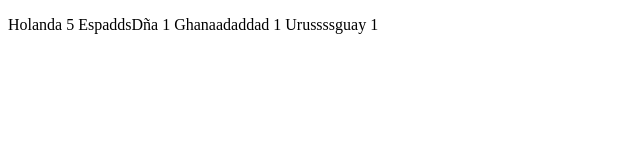
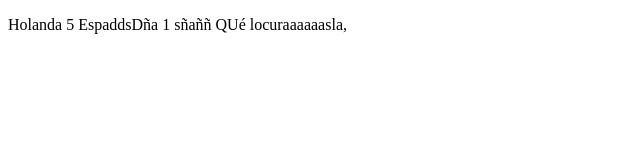
Before and after one commit to bsmvlovicb/proyectoDemoCursoPrework, a plain HTML site: page index.html in a window 1280 px wide. Shown: the full height of the page, 0-640 px from the left. Drawn offline with Linux system fonts and the light colour scheme.

Commit message:
prueba cambios

```diff
--- a/index.html
+++ b/index.html
@@ -8,8 +8,8 @@
 </head>
 <body>
     <p>
-        Holanda 5 EspaddsDña 1
-        Ghanaadaddad 1 Urussssguay 1
+        Holanda 5 EspaddsDña 1 sñaññ
+        QUé locuraaaaaasla,
     </p>
 </body>
 </html>
```
